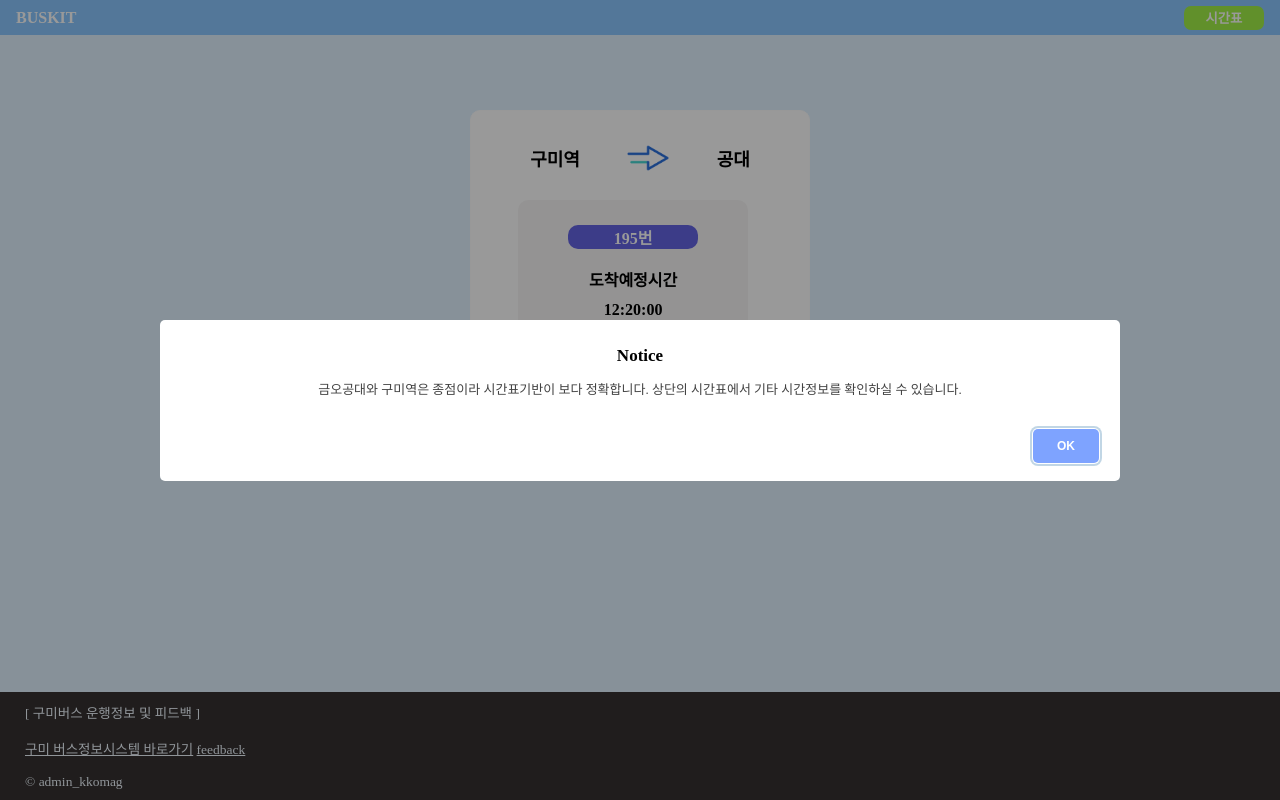
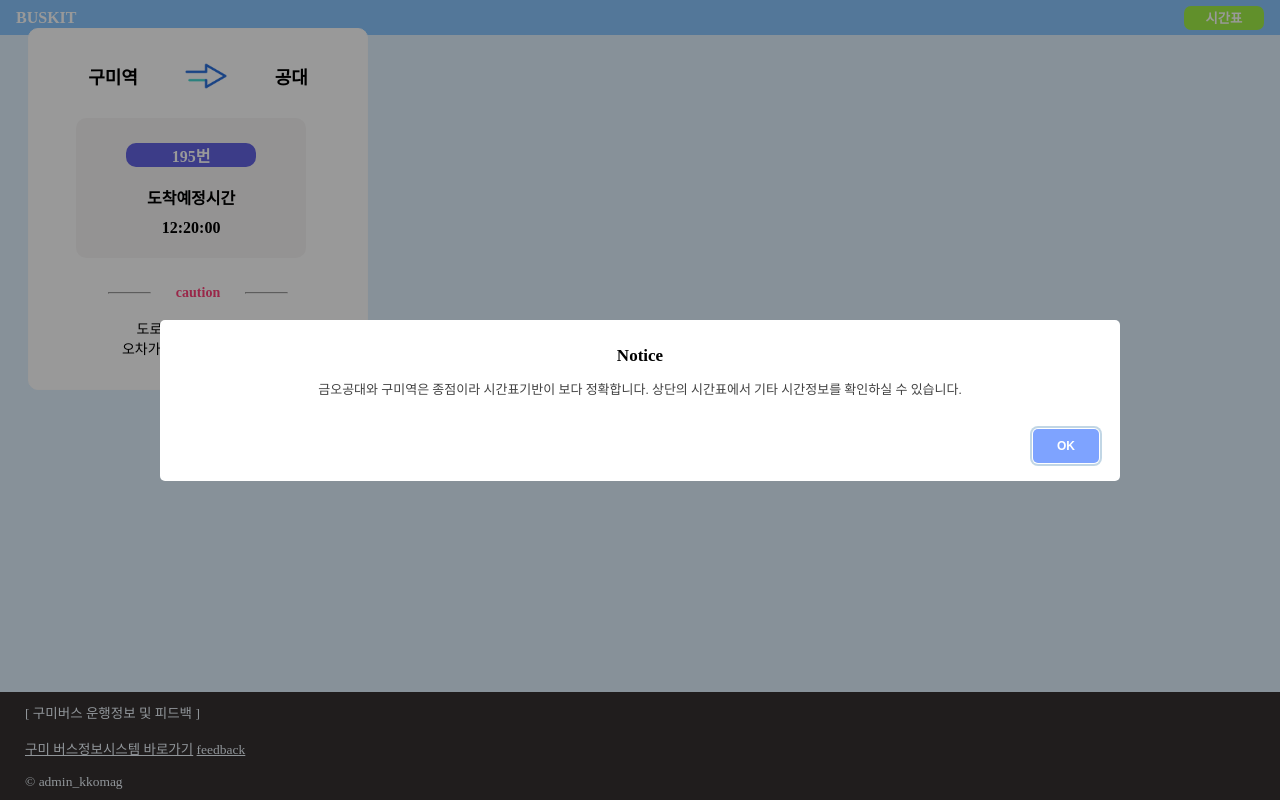
Before and after one commit to Noel-le/BUSKIT, a website: page static/st_sc.html in a window 1280 px wide. Drawn offline with nearby package versions, Linux system fonts and the light colour scheme.

Commit message:
Update static.css

```diff
--- a/css/static.css
+++ b/css/static.css
@@ -34,6 +34,8 @@ h2 img{
 }
 
 body {
+    position: relative;
+    min-height: 100%-110px;
     background-color: #e0f1ff;
 }
 
@@ -106,7 +108,7 @@ body {
 }
 
 .contentsWrap {
-    margin: 90px auto;
+    margin: 110px auto 90 auto;
     max-width: 340px;
     border: none;
     padding: 20px;
@@ -206,7 +208,7 @@ footer {
   bottom: 0;
   width: 100%;
   background-color: rgb(53, 48, 48);
-    margin-top: 130px;
+  margin-top: 30px;
   color: aliceblue;
   padding: 0px;
   padding-top: 10px;
```
Lines whose indentation alone changed are shown as unchanged.
